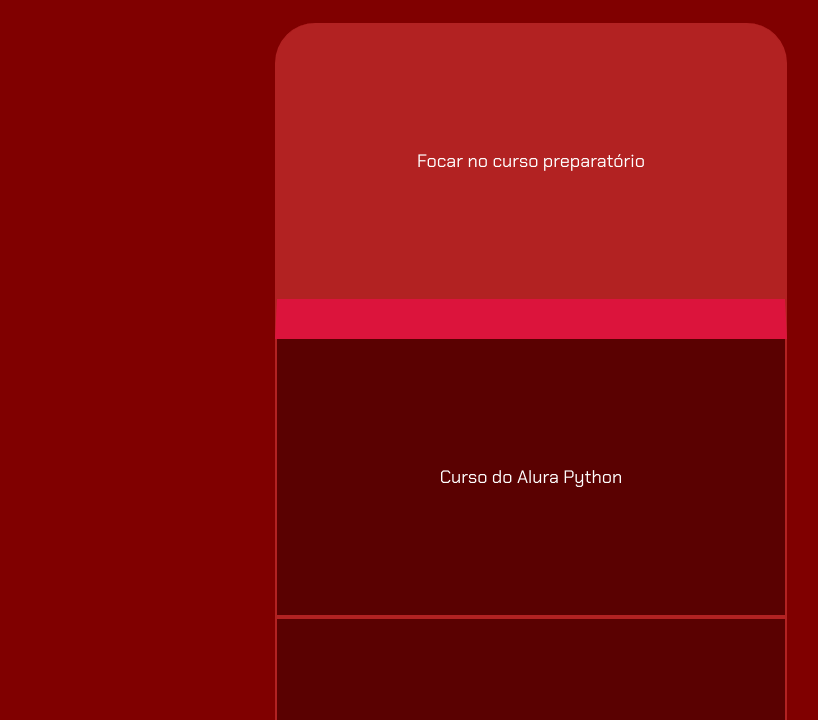
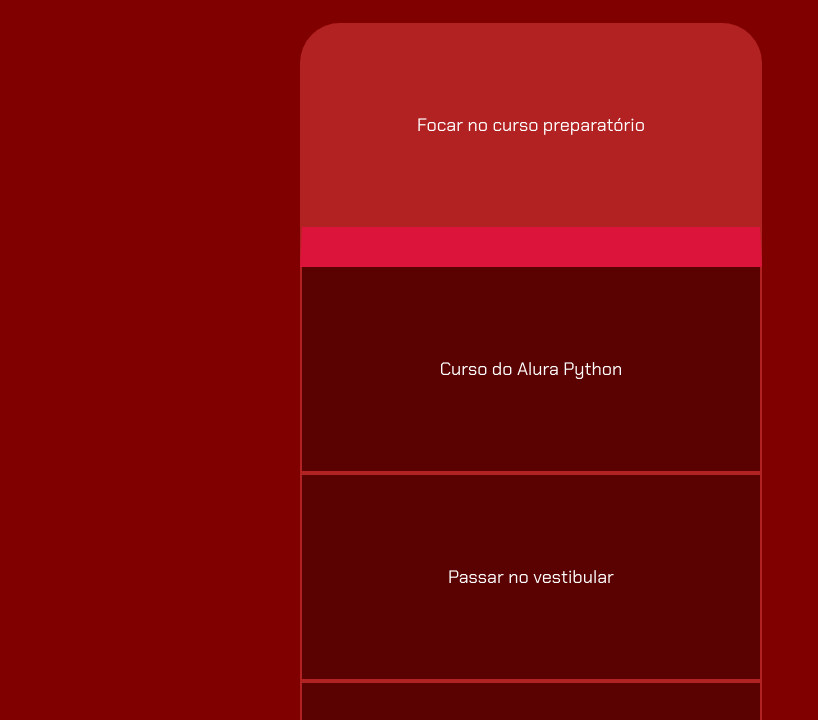
Before and after one commit to DuOlineto/agrinho_eduarda, a plain HTML site: page index.html in a window 1280 px wide. Shown: the part 80-800 px from the top of the page, without its empty margins (109-927 px from the left). Drawn offline with Linux system fonts and the light colour scheme.

Commit message:
Update style.css

```diff
--- a/style.css
+++ b/style.css
@@ -43,7 +43,7 @@
     color: var(--branco);
     display: flex;
     justify-content: center;
-    padding: 7em;
+    padding: 5em;
     font-size: 18px;
     align-items: center;
     width: 100%;
```
